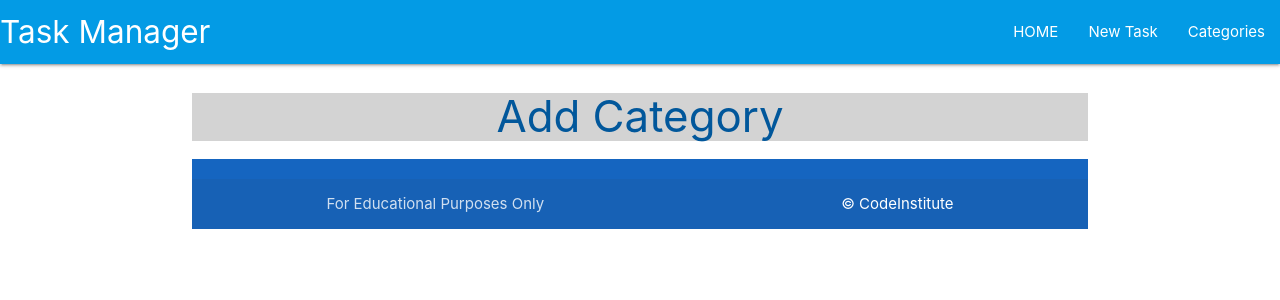
After one commit to RobWar-code/task-scheduler, a Flask app: page /add_category in a window 1280 px wide. The commit adds this page. Shown: the top 300 px of the page. Run offline with Flask 2, Linux system fonts and the light colour scheme; some libraries are stand-ins or nearby versions.

Commit message:
Add category and add_category page

```diff
--- a/taskmanager/routes.py
+++ b/taskmanager/routes.py
@@ -6,3 +6,18 @@ from taskmanager.models import Category, Task
 @app.route("/")
 def home():
     return render_template("tasks.html")
+
+
+@app.route("/categories")
+def categories():
+    return render_template("categories.html")
+
+
+@app.route("/add_category", methods=["GET", "POST"])
+def add_category():
+    # if request.method == "POST":
+    #    category = Category(category_name=request.form.get("category_name"))
+    #    db.session.add(category)
+    #    db.session.commit()
+    #    return redirect(url_for("categories"))
+    return render_template("add_category.html")
--- a/taskmanager/static/css/style.css
+++ b/taskmanager/static/css/style.css
@@ -9,5 +9,5 @@ main {
 }
 
 .headtext {
-    background: grey;
+    background: lightgrey;
 }
--- /dev/null
+++ b/taskmanager/templates/add_category.html
@@ -0,0 +1,4 @@
+{% extends "base.html" %}
+{% block content %}
+    <h3 class="light-blue-text text-darken-4 center-align headtext">Add Category</h3>
+{% endblock %}
--- a/taskmanager/templates/base.html
+++ b/taskmanager/templates/base.html
@@ -21,7 +21,7 @@
                 <ul class="right hide-on-med-and-down">
                     <li><a href="{{ url_for('home') }}">HOME</a></li>
                     <li><a href="">New Task</a></li>
-                    <li><a href="">Categories</a></li>
+                    <li><a href="{{ url_for('categories') }}">Categories</a></li>
                 </ul>
             </div>
         </nav>
@@ -29,7 +29,7 @@
         <ul class="sidenav" id="mobile-demo">
             <li><a href="{{ url_for('home') }}">HOME</a></li>
             <li><a href="">New Task</a></li>
-            <li><a href="">Categories</a></li>
+            <li><a href="{{ url_for('categories') }}">Categories</a></li>
         </ul>
     </header>
 
```
Also changed, not shown: taskmanager/templates/categories.html (added, +12 -0 lines).
